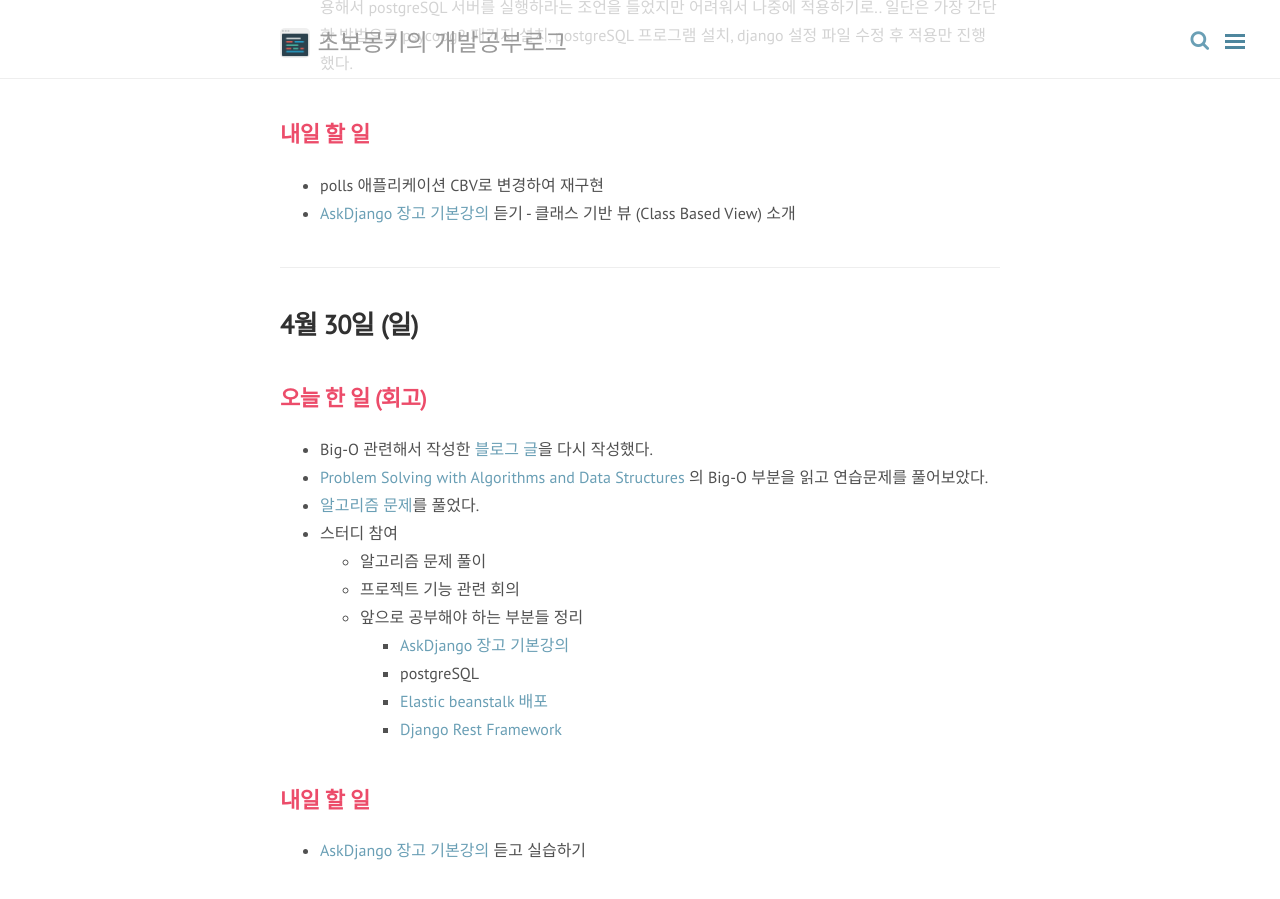
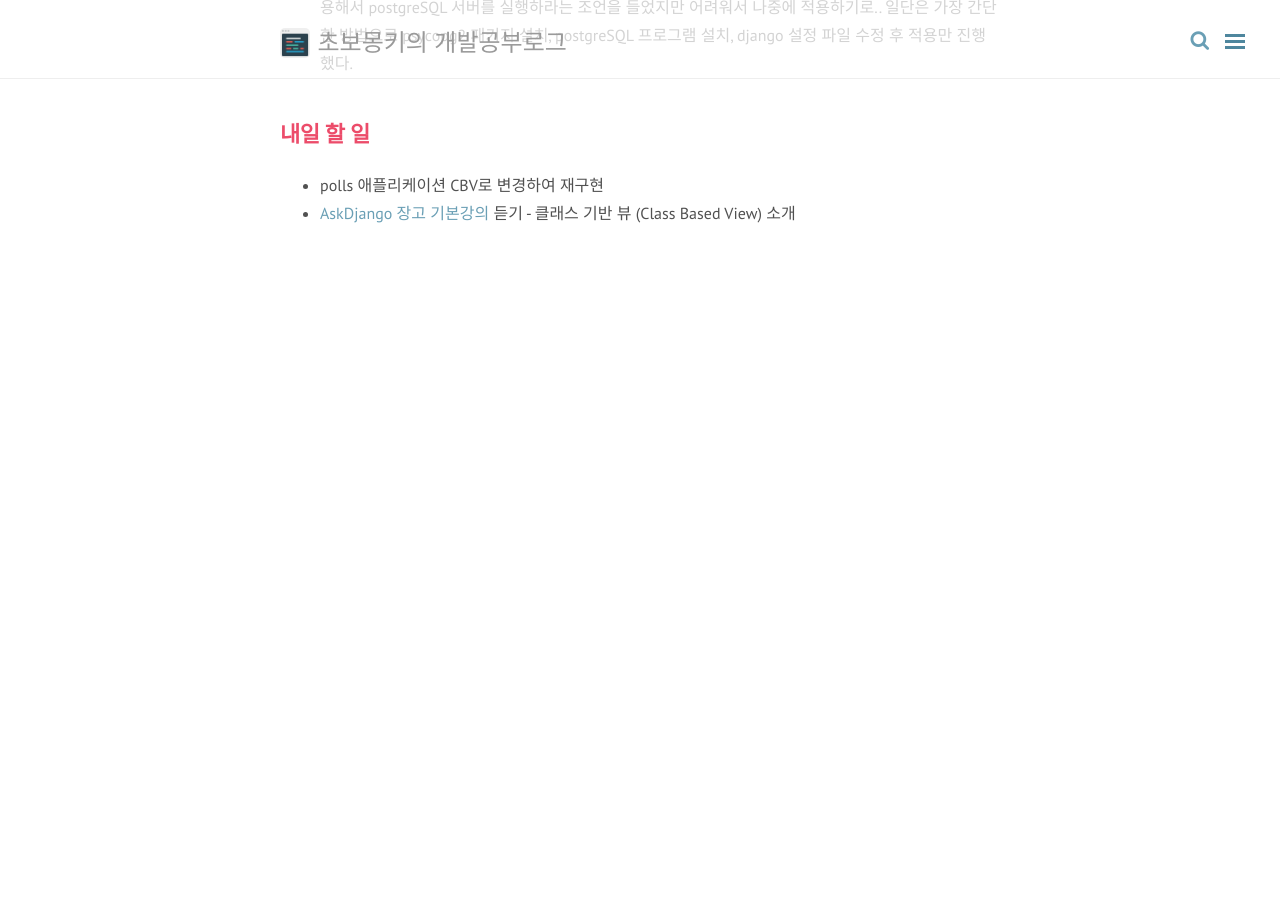
Before and after one commit to wayhome25/wayhome25.github.io, a Jekyll site: the page built from _posts/TIL(Today I Learned)/2017-05-01-05-07-TIL.md, in a window 1280 px wide and 900 px high, scrolled down 643 px. Built offline with Jekyll 4.4.1, drawn with Linux system fonts in a browser that asks for light colours; nearby versions of some CDN libraries; comment, search, counter and statistics services are not loaded; after the commit the page ends 934 px from its top, so only the background shows below that.

```diff
--- a/_posts/TIL(Today I Learned)/2017-05-01-05-07-TIL.md
+++ b/_posts/TIL(Today I Learned)/2017-05-01-05-07-TIL.md
@@ -19,22 +19,3 @@
 ## 내일 할 일
 - polls 애플리케이션 CBV로 변경하여 재구현
 - [AskDjango 장고 기본강의](https://nomade.kr/vod/django/) 듣기 - 클래스 기반 뷰 (Class Based View) 소개
-
----
-
-# 4월 30일 (일)
-## 오늘 한 일 (회고)
-- Big-O 관련해서 작성한 [블로그 글](https://wayhome25.github.io/cs/2017/04/20/cs-26-bigO/)을 다시 작성했다.
-- [Problem Solving with Algorithms and Data Structures](http://interactivepython.org/runestone/static/pythonds/AlgorithmAnalysis/BigONotation.html) 의 Big-O 부분을 읽고 연습문제를 풀어보았다.
-- [알고리즘 문제](https://wayhome25.github.io/algorithm/2017/04/30/OddOccurrencesInArray/)를 풀었다.
-- 스터디 참여
-  - 알고리즘 문제 풀이
-  - 프로젝트 기능 관련 회의
-  - 앞으로 공부해야 하는 부분들 정리
-    - [AskDjango 장고 기본강의](https://nomade.kr/vod/django/)
-    - postgreSQL
-    - [Elastic beanstalk 배포](https://nomade.kr/vod/deploy/)
-    - [Django Rest Framework](http://raccoonyy.github.io/django-rest-framework-tutorial-by-devissue/)
-
-## 내일 할 일
-- [AskDjango 장고 기본강의](https://nomade.kr/vod/django/) 듣고 실습하기
```
